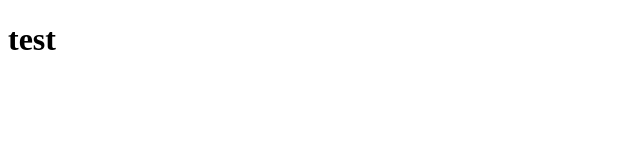
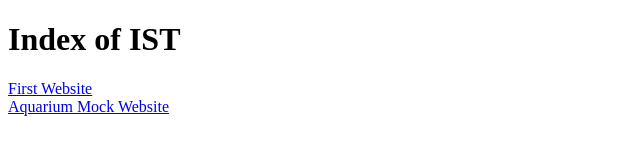
Before and after one commit to Epzilepzi/IST, a plain HTML site: page index.html in a window 1280 px wide. Shown: the whole page, without its empty margins (0-640 px from the left). Drawn offline with Linux system fonts and the light colour scheme.

Commit message:
basic index page

```diff
--- a/index.html
+++ b/index.html
@@ -1,10 +1,14 @@
 <!DOCTYPE html>
 <html>
   <head>
+    <link rel="stylesheet" type="text/css" href="stylesheet.css">
     <title>IST Index</title>
-
   </head>
   <body>
-    <h1>test</h1>
+    <h1>Index of IST</h1>
+    <ul>
+      <li><a href='First Website/index.html'>First Website</a></li>
+      <li><a href='MockWebsite/index.html'>Aquarium Mock Website</a></li>
+    </ul>
   </body>
 </html>
--- /dev/null
+++ b/stylesheet.css
@@ -0,0 +1,11 @@
+li {
+  list-style: none;
+  margin: 0px;
+  padding: 0px;
+  text-decoration: none;
+}
+
+ul {
+  margin: 0px;
+  padding: 0px;
+}
```
